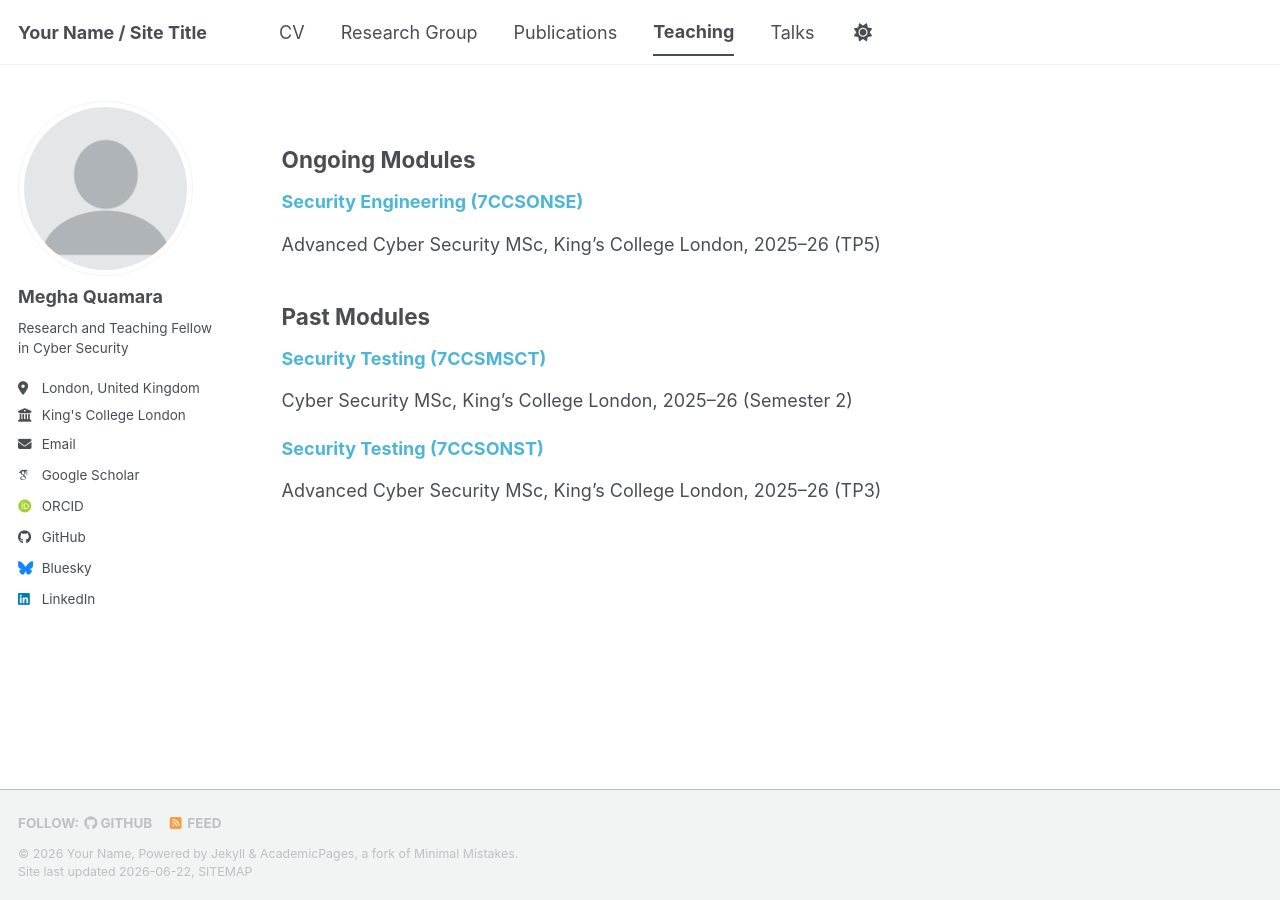
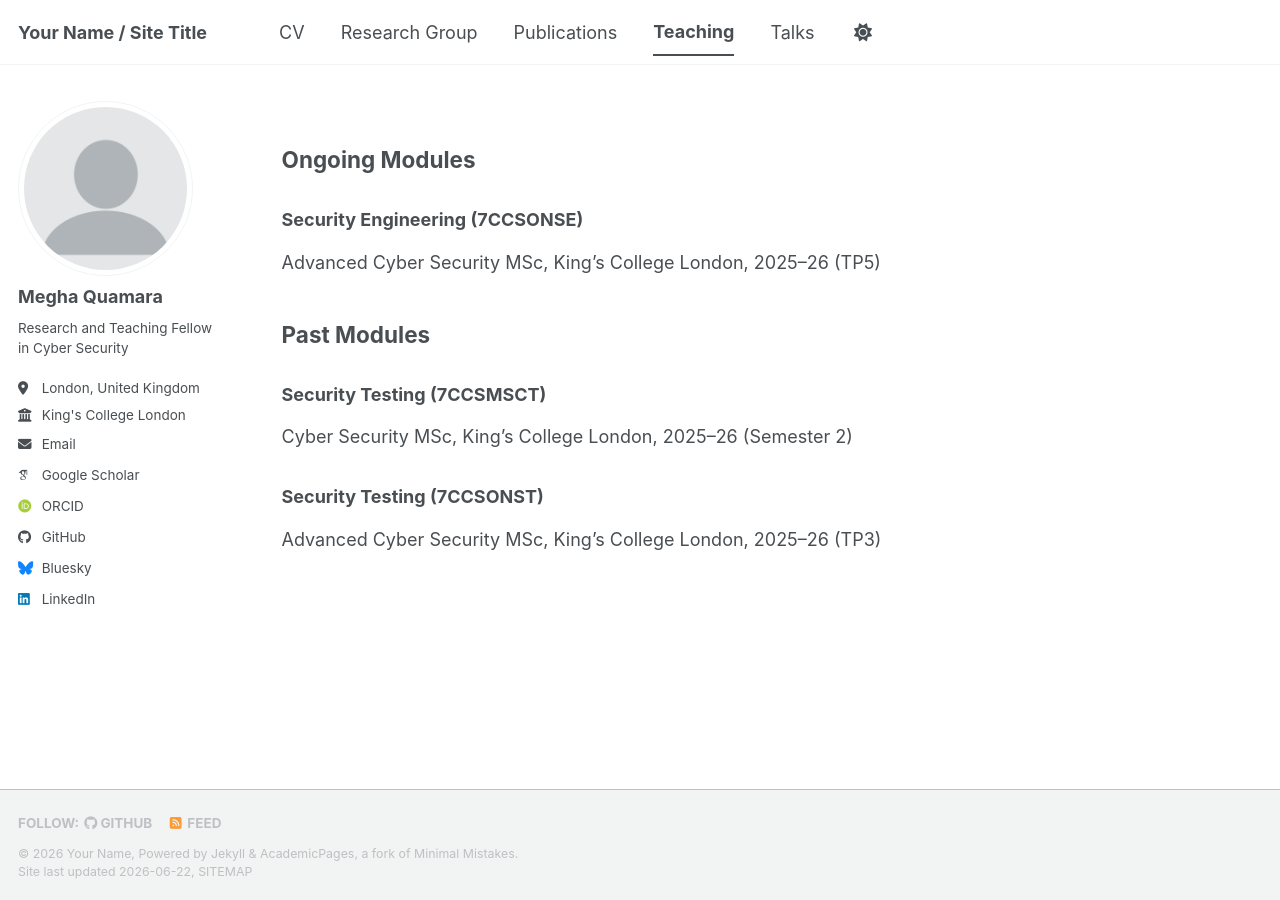
Before and after one commit to meghaquamara/personal-website, a Jekyll site: the page built from _pages/teaching.md, in a window 1280 px wide. Built offline with Jekyll 4.4.1, drawn with Linux system fonts in a browser that asks for light colours; some web fonts are replaced; a script bundle is joined from its source files by our own code; library files that are not in the unit come from our copies.

Commit message:
Update teaching.md

```diff
--- a/_pages/teaching.md
+++ b/_pages/teaching.md
@@ -7,16 +7,16 @@ author_profile: true
 
 ## Ongoing Modules
 
-<h3 class="teaching-course">Security Engineering (7CCSONSE)</h3>
+### Security Engineering (7CCSONSE)
 
 Advanced Cyber Security MSc, King's College London, 2025–26 (TP5)
 
 ## Past Modules
 
-<h3 class="teaching-course">Security Testing (7CCSMSCT)</h3>
+### Security Testing (7CCSMSCT)
 
 Cyber Security MSc, King's College London, 2025–26 (Semester 2)
 
-<h3 class="teaching-course">Security Testing (7CCSONST)</h3>
+### Security Testing (7CCSONST)
 
 Advanced Cyber Security MSc, King's College London, 2025–26 (TP3)
```
